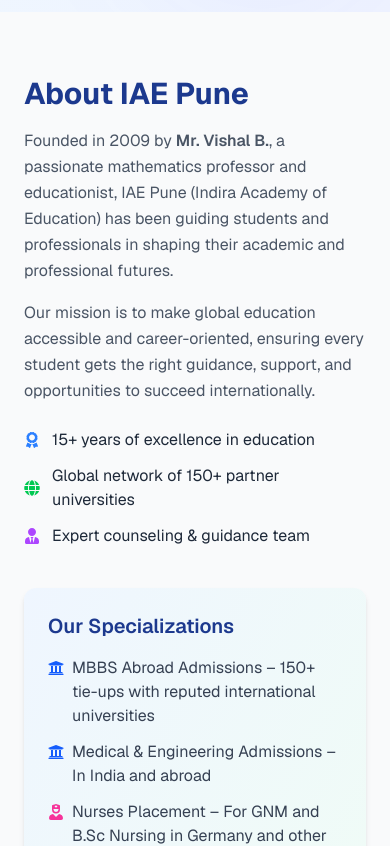
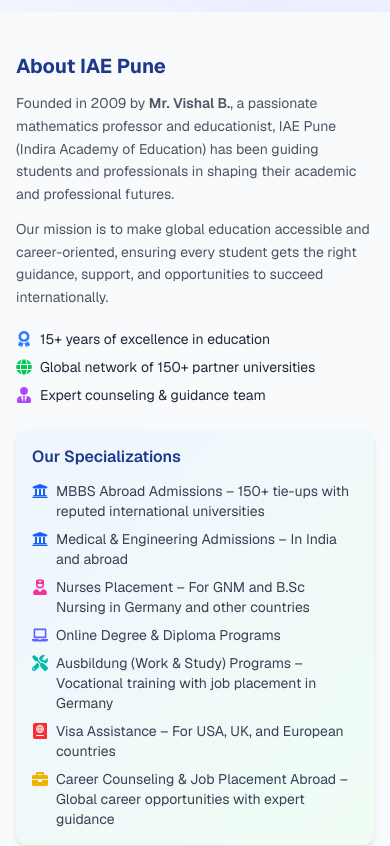
Before and after one commit to TechMystry/IAEPune, a Next.js app: page / in a window 390 px wide. Shown: the part 3460-4306 px from the top of the page. Built offline with nearby package versions, Linux system fonts and the light colour scheme.

Commit message:
Refactor AusbildungGermany and AboutSection components for improved layout and styling

```diff
--- a/src/components/AusbildungGermany.tsx
+++ b/src/components/AusbildungGermany.tsx
@@ -289,7 +289,7 @@
 
       {/* Hero Section */}
       <section className="relative py-16 sm:py-20 px-4 sm:px-6 lg:px-8 bg-gradient-to-br from-blue-600 to-indigo-600 min-h-screen flex items-center overflow-hidden">
-        <div className="absolute inset-0 bg-[url('/germany-bg.jpg')] bg-cover bg-center opacity-30" />
+
         <div className="absolute inset-0 bg-gradient-to-br from-blue-600/70 to-indigo-600/70" />
         <motion.div
           variants={containerVariants}
@@ -618,60 +618,6 @@
         </motion.div>
       </section>
 
-      {/* FAQs Section */}
-      <section className="relative py-16 sm:py-20 px-4 sm:px-6 lg:px-8 bg-gradient-to-br from-blue-50 to-indigo-50" id="faqs">
-        <div className="absolute inset-0 bg-[radial-gradient(circle_at_50%_50%,rgba(59,130,246,0.1),transparent_50%)]" />
-        <motion.h2
-          variants={itemVariants}
-          initial="hidden"
-          whileInView="show"
-          viewport={{ once: true }}
-          className="text-3xl sm:text-4xl lg:text-6xl font-extrabold text-transparent bg-clip-text bg-gradient-to-r from-blue-600 to-indigo-600 text-center mb-12 sm:mb-16"
-        >
-          Frequently Asked Questions
-        </motion.h2>
-        <motion.div
-          variants={containerVariants}
-          initial="hidden"
-          whileInView="show"
-          viewport={{ once: true }}
-          className="max-w-6xl mx-auto space-y-4"
-        >
-          {faqs.map((faq, idx) => (
-            <motion.div
-              key={idx}
-              variants={itemVariants}
-              className="bg-white rounded-3xl shadow-lg border border-gray-100 overflow-hidden"
-            >
-              <button
-                onClick={() => toggleFaq(idx)}
-                className="w-full flex justify-between items-center p-6 text-left"
-              >
-                <h3 className="font-semibold text-lg lg:text-xl text-gray-900">Q: {faq.question}</h3>
-                <ChevronDown
-                  className={`w-6 h-6 text-blue-600 transition-transform duration-300 ${
-                    activeFaq === idx ? 'rotate-180' : ''
-                  }`}
-                />
-              </button>
-              <AnimatePresence>
-                {activeFaq === idx && (
-                  <motion.div
-                    initial={{ height: 0, opacity: 0 }}
-                    animate={{ height: 'auto', opacity: 1 }}
-                    exit={{ height: 0, opacity: 0 }}
-                    transition={{ duration: 0.3 }}
-                    className="px-6 pb-6 text-gray-700 text-base lg:text-lg"
-                  >
-                    A: {faq.answer}
-                  </motion.div>
-                )}
-              </AnimatePresence>
-            </motion.div>
-          ))}
-        </motion.div>
-      </section>
-
       {/* Testimonials Section */}
       <section className="relative py-16 sm:py-20 px-4 sm:px-6 lg:px-8 bg-gradient-to-br from-teal-50 to-cyan-50">
         <div className="absolute inset-0 bg-[radial-gradient(circle_at_50%_50%,rgba(45,212,191,0.1),transparent_50%)]" />
--- a/src/components/about.tsx
+++ b/src/components/about.tsx
@@ -15,77 +15,77 @@
 export default function AboutSection() {
   return (
     <section
-      id="about-us" // ✅ Add ID for scrolling
-      className="py-16 px-6 bg-gray-50 font-sans scroll-mt-20"
+      id="about-us"
+      className="py-10 sm:py-14 px-4 sm:px-6 lg:px-8 bg-gray-50 font-sans scroll-mt-[140px] sm:scroll-mt-[100px]"
     >
-      <div className="max-w-7xl mx-auto flex flex-col lg:flex-row gap-10">
+      <div className="max-w-7xl mx-auto flex flex-col lg:flex-row gap-6 lg:gap-10">
 
         {/* Left Column - About */}
-        <div className="flex-1 min-w-[300px]">
-          <h2 className="text-3xl md:text-4xl font-bold text-blue-900 mb-4">
+        <div className="flex-1 min-w-[260px]">
+          <h2 className="text-xl sm:text-2xl md:text-4xl font-bold text-blue-900 mb-3 sm:mb-4">
             About IAE Pune
           </h2>
 
-          <p className="text-gray-600 leading-relaxed">
+          <p className="text-gray-600 leading-relaxed text-sm sm:text-base">
             Founded in 2009 by <span className="font-semibold">Mr. Vishal B.</span>,
             a passionate mathematics professor and educationist, IAE Pune (Indira Academy of Education)
             has been guiding students and professionals in shaping their academic and professional futures.
           </p>
 
-          <p className="text-gray-600 leading-relaxed mt-4">
+          <p className="text-gray-600 leading-relaxed mt-3 sm:mt-4 text-sm sm:text-base">
             Our mission is to make global education accessible and career-oriented, ensuring every student
             gets the right guidance, support, and opportunities to succeed internationally.
           </p>
 
           {/* Highlights */}
-          <ul className="mt-6 space-y-3">
+          <ul className="mt-5 sm:mt-6 space-y-2 sm:space-y-3 text-sm sm:text-base">
             <li className="flex items-center text-gray-800">
-              <FaAward className="text-blue-500 mr-3 flex-shrink-0" />
+              <FaAward className="text-blue-500 mr-2 sm:mr-3 flex-shrink-0 text-base sm:text-lg" />
               15+ years of excellence in education
             </li>
             <li className="flex items-center text-gray-800">
-              <FaGlobe className="text-green-500 mr-3 flex-shrink-0" />
+              <FaGlobe className="text-green-500 mr-2 sm:mr-3 flex-shrink-0 text-base sm:text-lg" />
               Global network of 150+ partner universities
             </li>
             <li className="flex items-center text-gray-800">
-              <FaUserTie className="text-purple-500 mr-3 flex-shrink-0" />
+              <FaUserTie className="text-purple-500 mr-2 sm:mr-3 flex-shrink-0 text-base sm:text-lg" />
               Expert counseling & guidance team
             </li>
           </ul>
         </div>
 
         {/* Right Column - Specializations */}
-        <div className="flex-1 min-w-[280px] bg-gradient-to-br from-blue-50 to-green-50 rounded-xl p-6 shadow-md">
-          <h3 className="text-xl font-semibold text-blue-900 mb-4">
+        <div className="flex-1 min-w-[260px] bg-gradient-to-br from-blue-50 to-green-50 rounded-xl p-4 sm:p-6 shadow-md">
+          <h3 className="text-base sm:text-xl font-semibold text-blue-900 mb-3 sm:mb-4">
             Our Specializations
           </h3>
-          <ul className="space-y-3 text-gray-700">
+          <ul className="space-y-2 sm:space-y-3 text-gray-700 text-sm sm:text-base">
             <li className="flex items-start">
-              <FaUniversity className="text-blue-600 mt-1 mr-2 flex-shrink-0" />
+              <FaUniversity className="text-blue-600 mt-0.5 sm:mt-1 mr-2 flex-shrink-0 text-base sm:text-lg" />
               MBBS Abroad Admissions – 150+ tie-ups with reputed international universities
             </li>
             <li className="flex items-start">
-              <FaUniversity className="text-blue-600 mt-1 mr-2 flex-shrink-0" />
+              <FaUniversity className="text-blue-600 mt-0.5 sm:mt-1 mr-2 flex-shrink-0 text-base sm:text-lg" />
               Medical & Engineering Admissions – In India and abroad
             </li>
             <li className="flex items-start">
-              <FaUserNurse className="text-pink-500 mt-1 mr-2 flex-shrink-0" />
+              <FaUserNurse className="text-pink-500 mt-0.5 sm:mt-1 mr-2 flex-shrink-0 text-base sm:text-lg" />
               Nurses Placement – For GNM and B.Sc Nursing in Germany and other countries
             </li>
             <li className="flex items-start">
-              <FaLaptop className="text-indigo-500 mt-1 mr-2 flex-shrink-0" />
+              <FaLaptop className="text-indigo-500 mt-0.5 sm:mt-1 mr-2 flex-shrink-0 text-base sm:text-lg" />
               Online Degree & Diploma Programs
             </li>
             <li className="flex items-start">
-              <FaTools className="text-teal-500 mt-1 mr-2 flex-shrink-0" />
+              <FaTools className="text-teal-500 mt-0.5 sm:mt-1 mr-2 flex-shrink-0 text-base sm:text-lg" />
               Ausbildung (Work & Study) Programs – Vocational training with job placement in Germany
             </li>
             <li className="flex items-start">
-              <FaPassport className="text-red-500 mt-1 mr-2 flex-shrink-0" />
+              <FaPassport className="text-red-500 mt-0.5 sm:mt-1 mr-2 flex-shrink-0 text-base sm:text-lg" />
               Visa Assistance – For USA, UK, and European countries
             </li>
             <li className="flex items-start">
-              <FaBriefcase className="text-yellow-500 mt-1 mr-2 flex-shrink-0" />
+              <FaBriefcase className="text-yellow-500 mt-0.5 sm:mt-1 mr-2 flex-shrink-0 text-base sm:text-lg" />
               Career Counseling & Job Placement Abroad – Global career opportunities with expert guidance
             </li>
           </ul>
```
